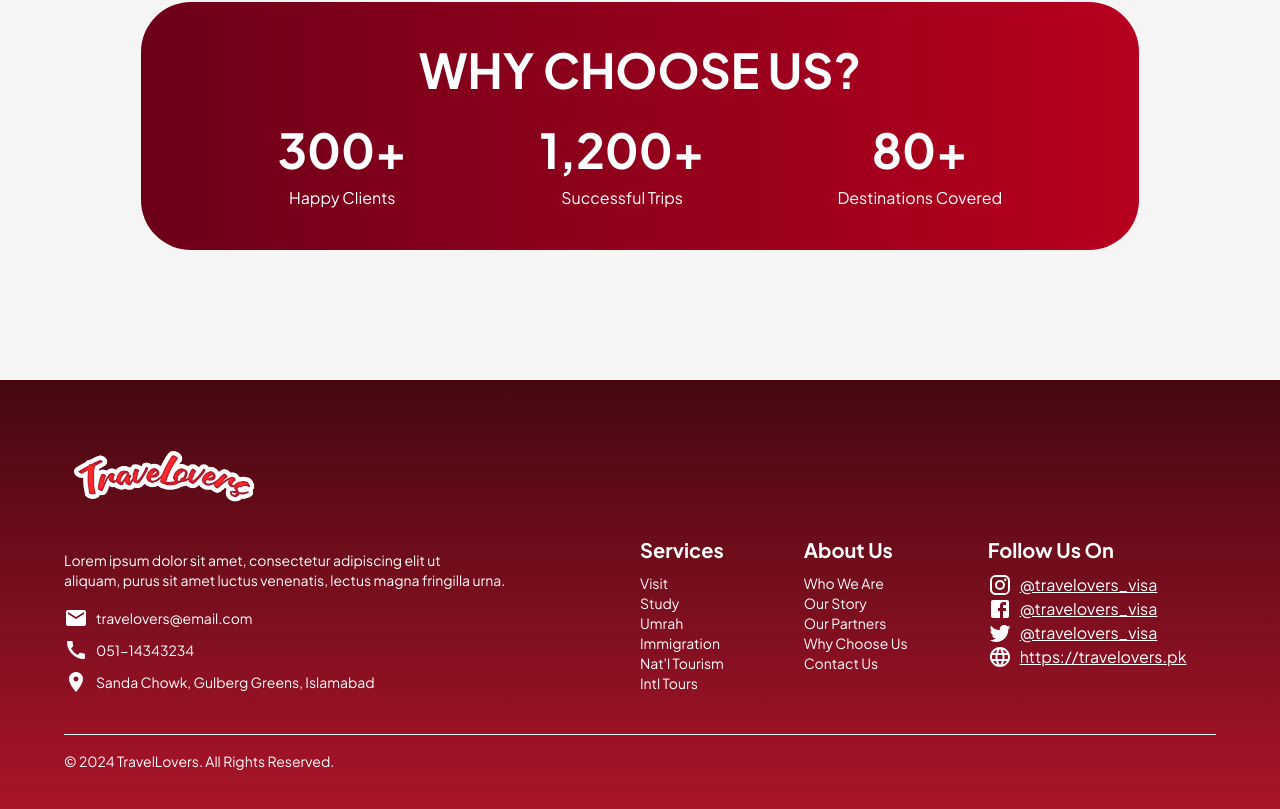
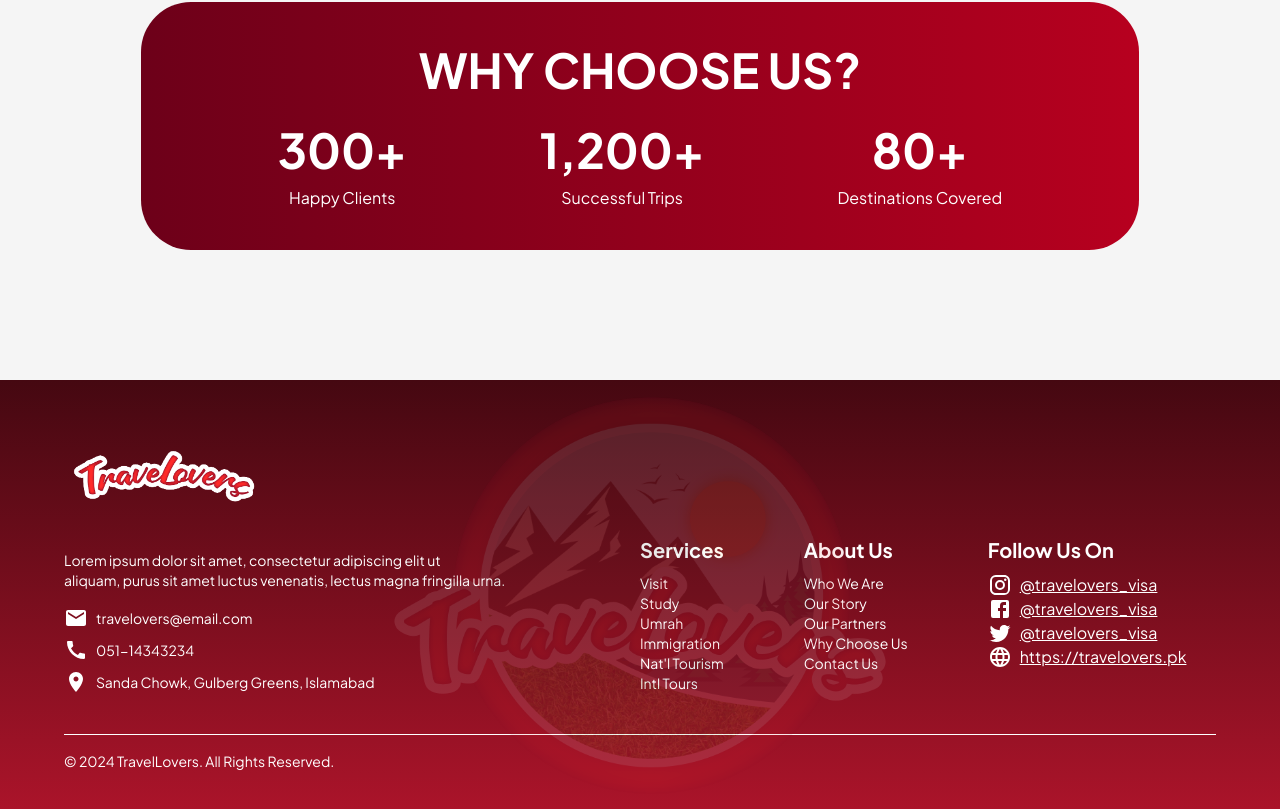
Before and after one commit to AhmedRohan98/Travelovers, a Next.js app: page / in a window 1280 px wide. Shown: the part 834-1643 px from the top of the page. Built offline with nearby package versions, Linux system fonts and the light colour scheme.

Commit message:
feat: add background image to footer for enhanced visual appeal

```diff
--- a/src/components/Footer.tsx
+++ b/src/components/Footer.tsx
@@ -19,8 +19,24 @@ export function Footer() {
         color: "white",
         py: 5,
         mt: 10,
+        position: "relative",
       }}
     >
+      <Box
+        sx={{
+          position: "absolute",
+          top: 0,
+          left: 0,
+          right: 0,
+          bottom: 0,
+          backgroundImage: "url('/assets/travelogo.png')",
+          backgroundSize: "contain",
+          backgroundPosition: "center",
+          backgroundRepeat: "no-repeat",
+          opacity: 0.1,
+          zIndex: 0,
+        }}
+      />
       <Container maxWidth="lg">
         {/* Main Footer Section */}
         <Image
```
